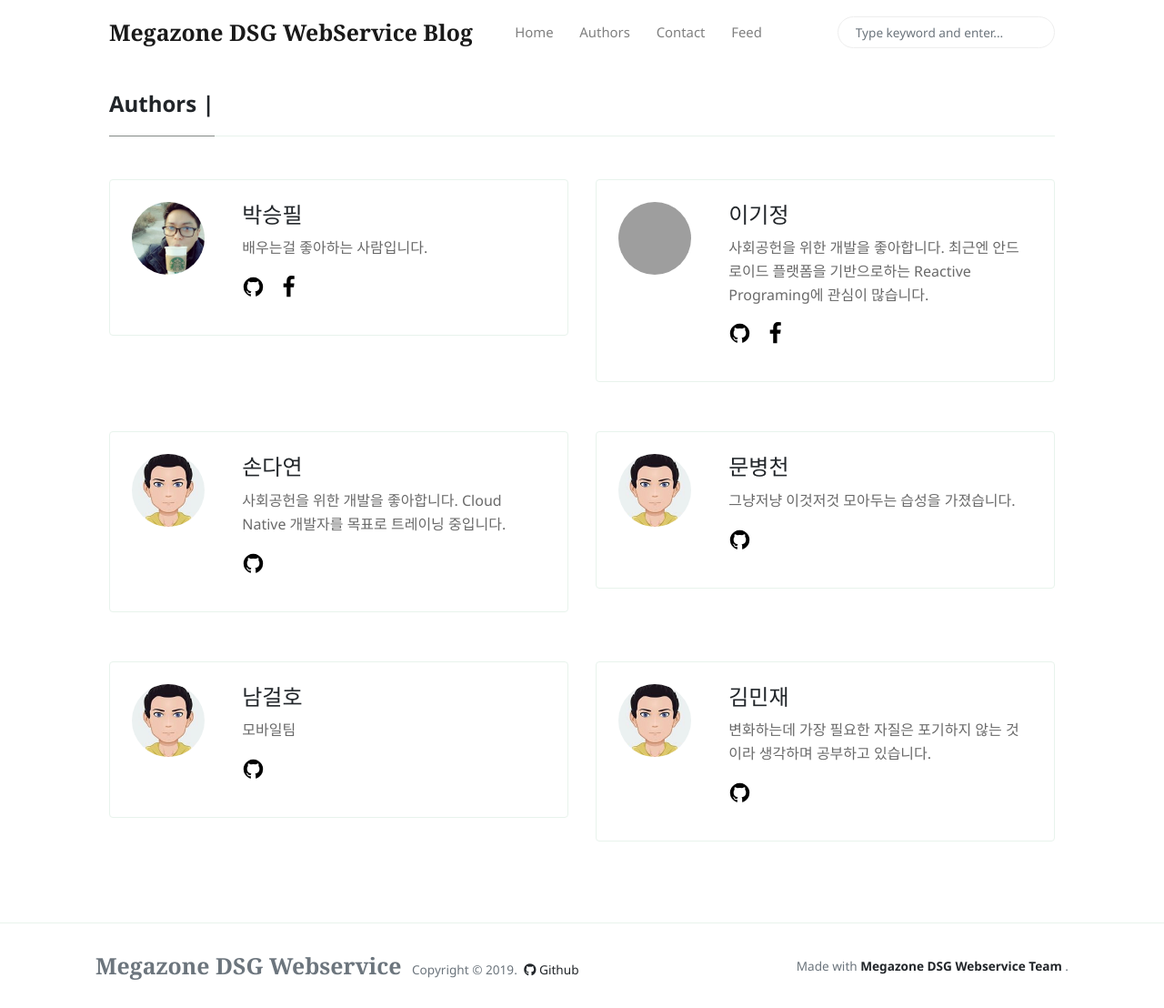
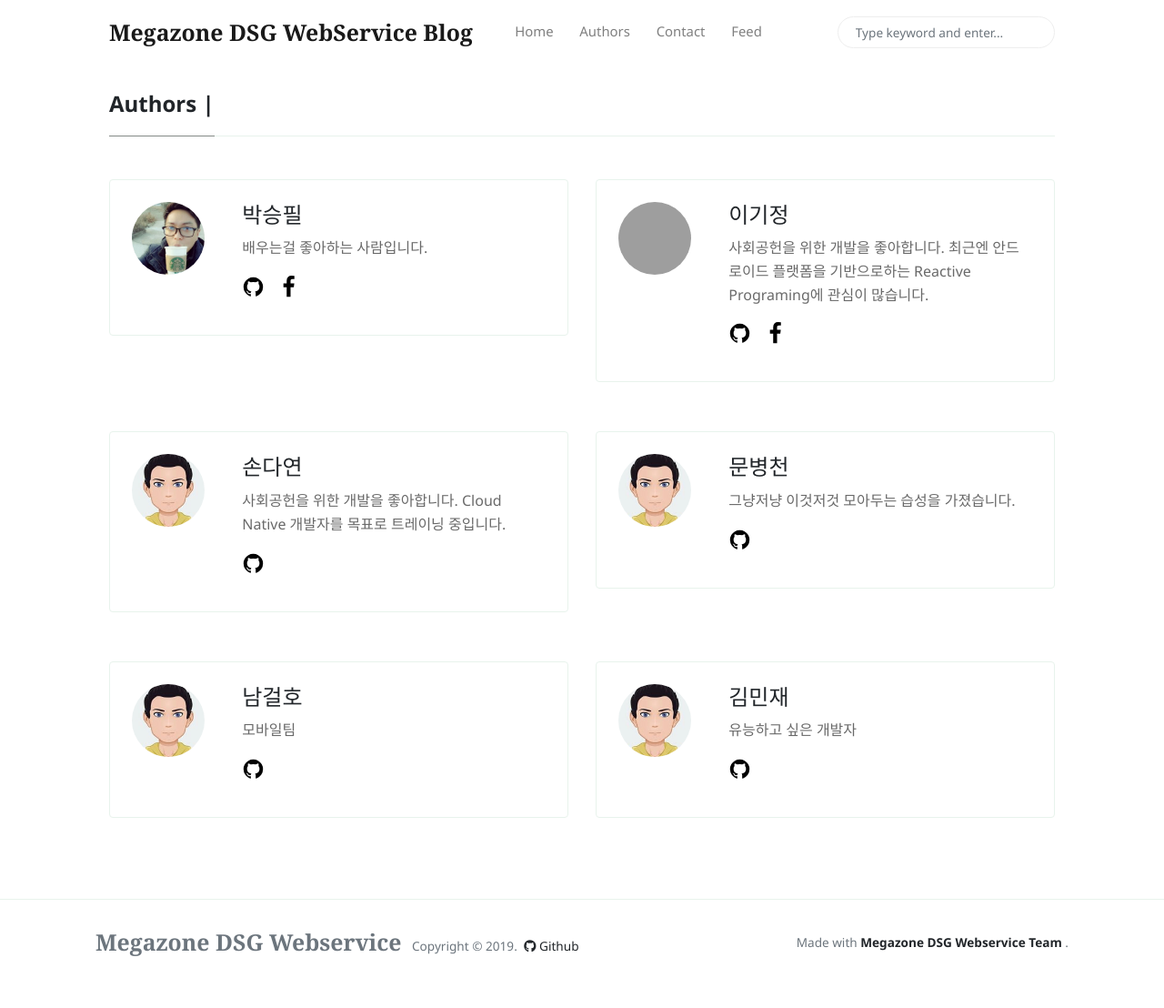
Before and after one commit to MegazoneDSG/megazonedsg.github.io, a Jekyll site: the page built from _pages/authors-list.html, in a window 1280 px wide and 1108 px high. Shown: the whole window at 91% size. Built offline with Jekyll 4.4.1, drawn with Linux system fonts in a browser that asks for light colours; nearby versions of some CDN libraries; grey boxes are pictures that could not be loaded.

Commit message:
Update _config.yml

```diff
--- a/_config.yml
+++ b/_config.yml
@@ -58,7 +58,7 @@ authors:
 
   MinjaeGhim:
     name: 김민재
-    bio: 변화하는데 가장 필요한 자질은 포기하지 않는 것이라 생각하며 공부하고 있습니다.
+    bio: 유능하고 싶은 개발자
     email: mjaek@mz.co.kr
     github_username: MinjaeGhim
     facebook_username:
```
